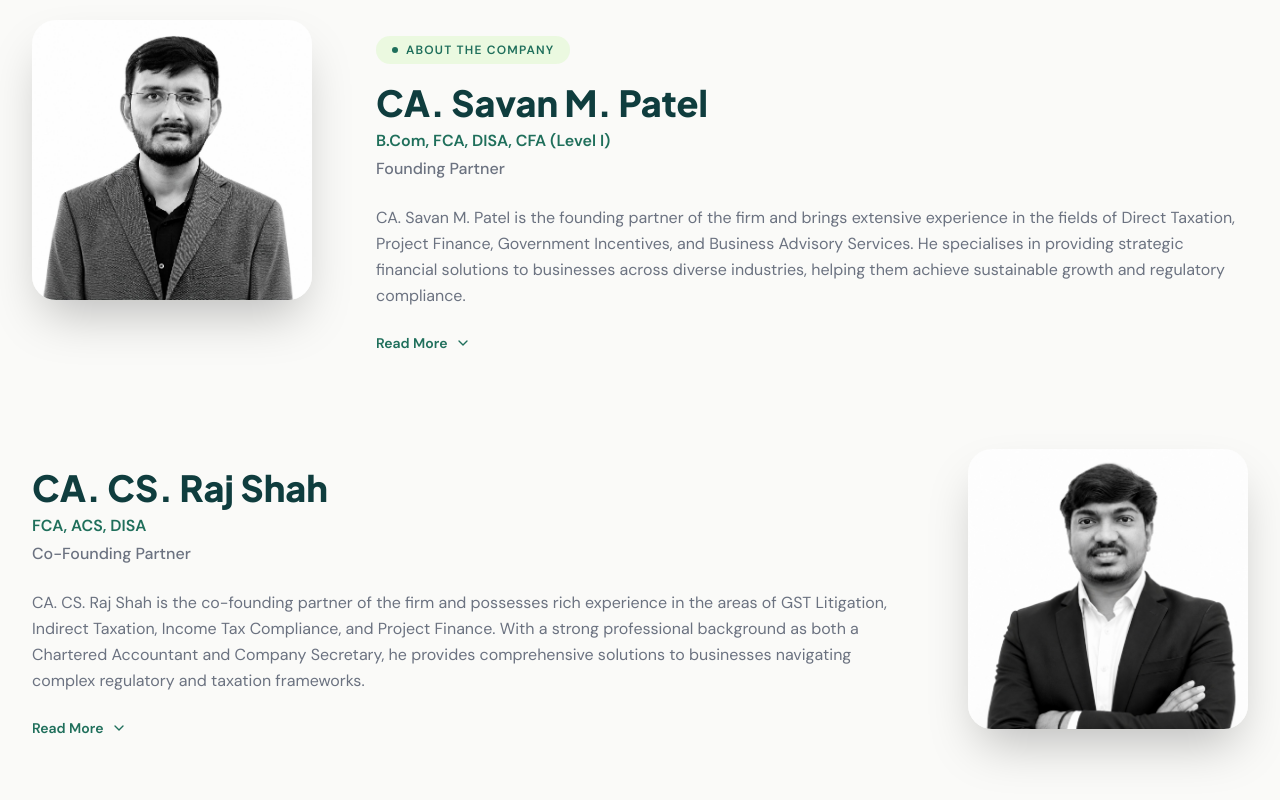
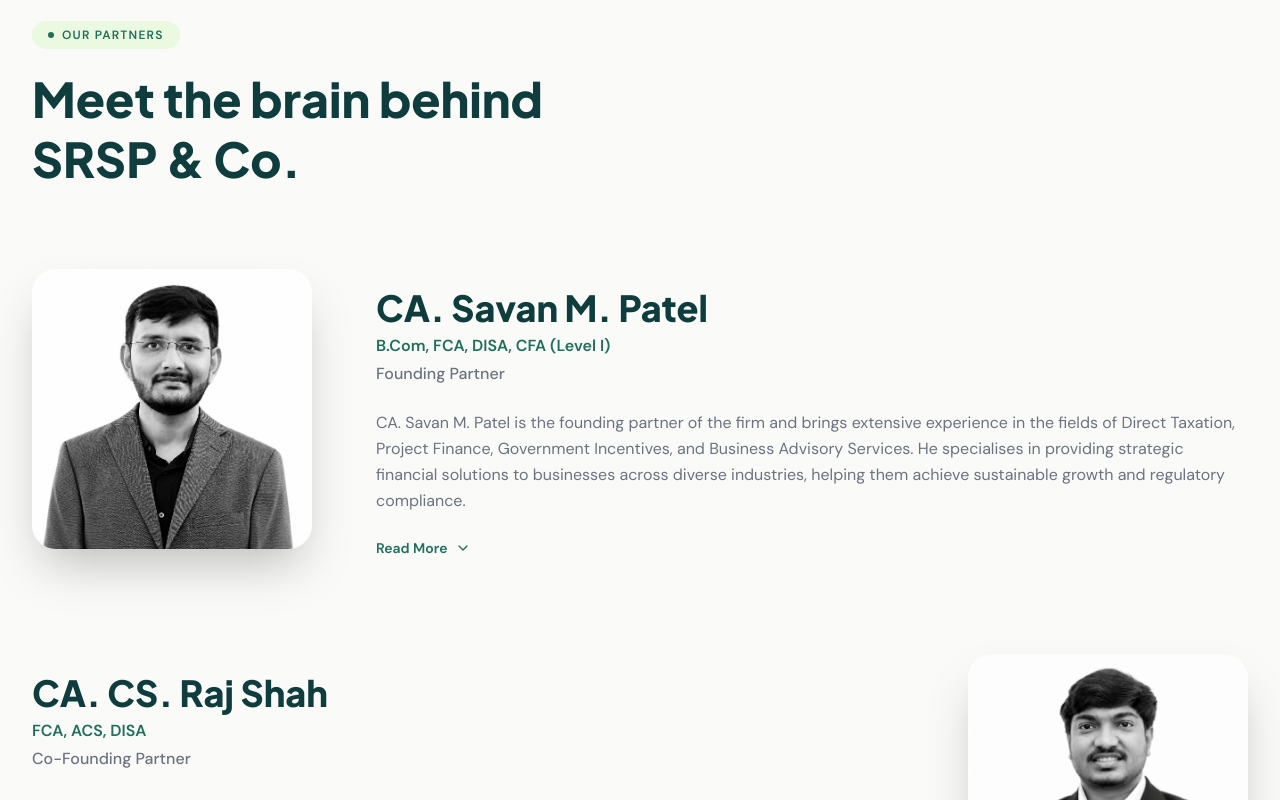
Before and after one commit to Divyadarshan007/srsp_frontend, a Next.js app: page /about in a window 1280 px wide. Shown: the part 460-1260 px from the top of the page. Built offline with nearby package versions, Linux system fonts and the light colour scheme.

Commit message:
feat: update About section with new headers and team member details

```diff
--- a/src/components/sections/About.tsx
+++ b/src/components/sections/About.tsx
@@ -12,29 +12,21 @@
     <section className="py-6 lg:py-24 bg-[#FAFAF8] overflow-hidden">
       <div className="max-w-7xl mx-auto px-4 sm:px-6 lg:px-8 space-y-8 lg:space-y-24">
 
+        {/* Section header */}
+        <div className="lg:pb-20 pb-0 lg:mb-0">
+          <SectionLabel text="Our Partners" />
+          <h2
+            className="text-3xl sm:text-4xl lg:text-5xl font-extrabold text-heading mt-5 leading-tight max-w-2xl"
+            style={{ fontFamily: "var(--font-jakarta)" }}
+          >
+            Meet the brain behind<br />SRSP &amp; Co.
+          </h2>
+        </div>
+
         {/* Row 1 — CA. Savan M. Patel */}
         <div className="grid grid-cols-1 lg:grid-cols-[auto_1fr] gap-x-16 gap-y-6 items-start">
 
-          {/* 1. Header — mobile: first, desktop: col 2 row 1 */}
-          <div className="flex flex-col gap-4 lg:col-start-2 lg:row-start-1 lg:pt-4">
-            <SectionLabel text="About The Company" />
-            <div className="flex flex-col gap-1">
-              <h2
-                className="text-3xl sm:text-4xl lg:text-4xl font-extrabold text-heading leading-tight"
-                style={{ fontFamily: "var(--font-jakarta)" }}
-              >
-                CA. Savan M. Patel
-              </h2>
-              <p className="text-base font-semibold text-primary" style={{ fontFamily: "var(--font-dm)" }}>
-                B.Com, FCA, DISA, CFA (Level I)
-              </p>
-              <p className="text-body font-medium" style={{ fontFamily: "var(--font-dm)" }}>
-                Founding Partner
-              </p>
-            </div>
-          </div>
-
-          {/* 2. Image — mobile: second, desktop: col 1 rows 1-2 */}
+          {/* 1. Image — mobile: first, desktop: col 1 rows 1-2 */}
           <div className="relative lg:col-start-1 lg:row-start-1 lg:row-span-2">
             <svg
               className="absolute -top-10 -left-10 w-36 h-36 text-primary-light opacity-60 -z-10"
@@ -50,13 +42,29 @@
                 strokeDasharray="8 6"
               />
             </svg>
-            <div className="rounded-3xl overflow-hidden aspect-square w-full max-w-70 shadow-2xl">
+            <div className="rounded-3xl overflow-hidden aspect-square w-full lg:max-w-70 shadow-2xl">
               <img
                 src="/founders/savan.jpeg"
                 alt="CA. Savan M. Patel"
                 className="w-full h-full object-cover object-top"
               />
             </div>
+          </div>
+
+          {/* 2. Header — mobile: second, desktop: col 2 row 1 */}
+          <div className="flex flex-col gap-1 lg:col-start-2 lg:row-start-1 lg:pt-4">
+            <h2
+              className="text-3xl sm:text-4xl lg:text-4xl font-extrabold text-heading leading-tight"
+              style={{ fontFamily: "var(--font-jakarta)" }}
+            >
+              CA. Savan M. Patel
+            </h2>
+            <p className="text-base font-semibold text-primary" style={{ fontFamily: "var(--font-dm)" }}>
+              B.Com, FCA, DISA, CFA (Level I)
+            </p>
+            <p className="text-body font-medium" style={{ fontFamily: "var(--font-dm)" }}>
+              Founding Partner
+            </p>
           </div>
 
           {/* 3. Body — mobile: third, desktop: col 2 row 2 */}
@@ -106,25 +114,7 @@
         {/* Row 2 — CA. CS. Raj Shah */}
         <div className="grid grid-cols-1 lg:grid-cols-[1fr_auto] gap-x-16 gap-y-6 items-start">
 
-          {/* 1. Header — mobile: first, desktop: col 1 row 1 */}
-          <div className="flex flex-col gap-4 lg:col-start-1 lg:row-start-1 lg:pt-4">
-            <div className="flex flex-col gap-1">
-              <h2
-                className="text-3xl sm:text-4xl lg:text-4xl font-extrabold text-heading leading-tight"
-                style={{ fontFamily: "var(--font-jakarta)" }}
-              >
-                CA. CS. Raj Shah
-              </h2>
-              <p className="text-base font-semibold text-primary" style={{ fontFamily: "var(--font-dm)" }}>
-                FCA, ACS, DISA
-              </p>
-              <p className="text-body font-medium" style={{ fontFamily: "var(--font-dm)" }}>
-                Co-Founding Partner
-              </p>
-            </div>
-          </div>
-
-          {/* 2. Image — mobile: second, desktop: col 2 rows 1-2 */}
+          {/* 1. Image — mobile: first, desktop: col 2 rows 1-2 */}
           <div className="relative lg:col-start-2 lg:row-start-1 lg:row-span-2">
             <svg
               className="absolute -top-10 -right-10 w-36 h-36 text-primary-light opacity-60 -z-10"
@@ -140,13 +130,29 @@
                 strokeDasharray="8 6"
               />
             </svg>
-            <div className="rounded-3xl overflow-hidden aspect-square w-full max-w-70 shadow-2xl">
+            <div className="rounded-3xl overflow-hidden aspect-square w-full lg:max-w-70 shadow-2xl">
               <img
                 src="/founders/raj.jpeg"
                 alt="CA. CS. Raj Shah"
                 className="w-full h-full object-cover object-top"
               />
             </div>
+          </div>
+
+          {/* 2. Header — mobile: second, desktop: col 1 row 1 */}
+          <div className="flex flex-col gap-1 lg:col-start-1 lg:row-start-1 lg:pt-4">
+            <h2
+              className="text-3xl sm:text-4xl lg:text-4xl font-extrabold text-heading leading-tight"
+              style={{ fontFamily: "var(--font-jakarta)" }}
+            >
+              CA. CS. Raj Shah
+            </h2>
+            <p className="text-base font-semibold text-primary" style={{ fontFamily: "var(--font-dm)" }}>
+              FCA, ACS, DISA
+            </p>
+            <p className="text-body font-medium" style={{ fontFamily: "var(--font-dm)" }}>
+              Co-Founding Partner
+            </p>
           </div>
 
           {/* 3. Body — mobile: third, desktop: col 1 row 2 */}
--- a/src/lib/team.ts
+++ b/src/lib/team.ts
@@ -50,7 +50,6 @@
   },
   {
     name: "Rutvi",
-
     role: "Support Service Staff",
     cardQual: "BCA (Running)",
     fullQual: "BCA (Running)",
```
